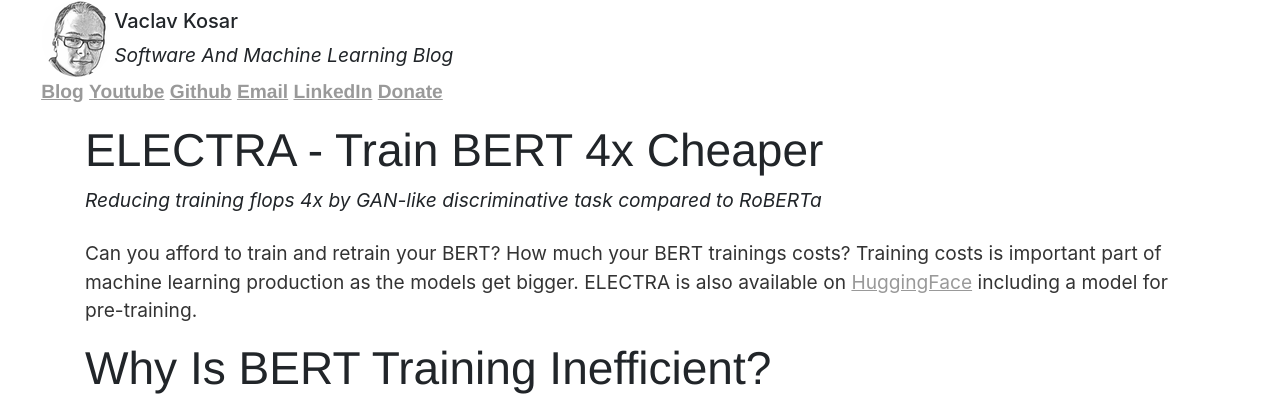
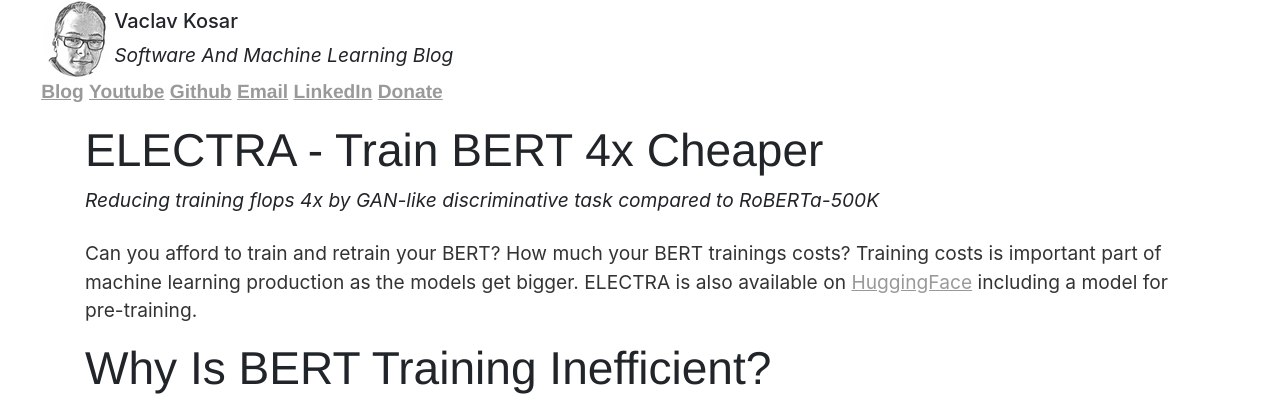
Before and after one commit to vackosar/vackosar.github.io, a Jekyll site: the page built from _posts/2021-10-04-electra-4x-cheaper-bert-training.md, in a window 1280 px wide and 900 px high. Shown: the top 396 px of the window. Built offline with Jekyll 4.4.1, drawn with Linux system fonts in a browser that asks for light colours; some of the changed text lies outside the part shown.

Commit message:
electra release

```diff
--- a/_posts/2021-10-04-electra-4x-cheaper-bert-training.md
+++ b/_posts/2021-10-04-electra-4x-cheaper-bert-training.md
@@ -3,7 +3,7 @@
 title: "ELECTRA - Train BERT 4x Cheaper"
 date: 2021-10-04
 categories: ml
-description: Reducing training flops 4x by GAN-like discriminative task compared to RoBERTa
+description: Reducing training flops 4x by GAN-like discriminative task compared to RoBERTa-500K
 permalink: /:categories/:title
 image: /images/electra-thumb.png
 ---
@@ -72,7 +72,7 @@
   - maximizes likelihood of the original sequence
   - compared to all other permutations
   - next-token prediction task
-- ELECTRA-400K on par with RoBERTa with 4x less FLOPs
+- ELECTRA-400K on par with RoBERTa-500K with 4x less FLOPs
 
 ![ELECTRA model performance on GLUE benchmark](/images/electra-results-glue.png)
 
```
